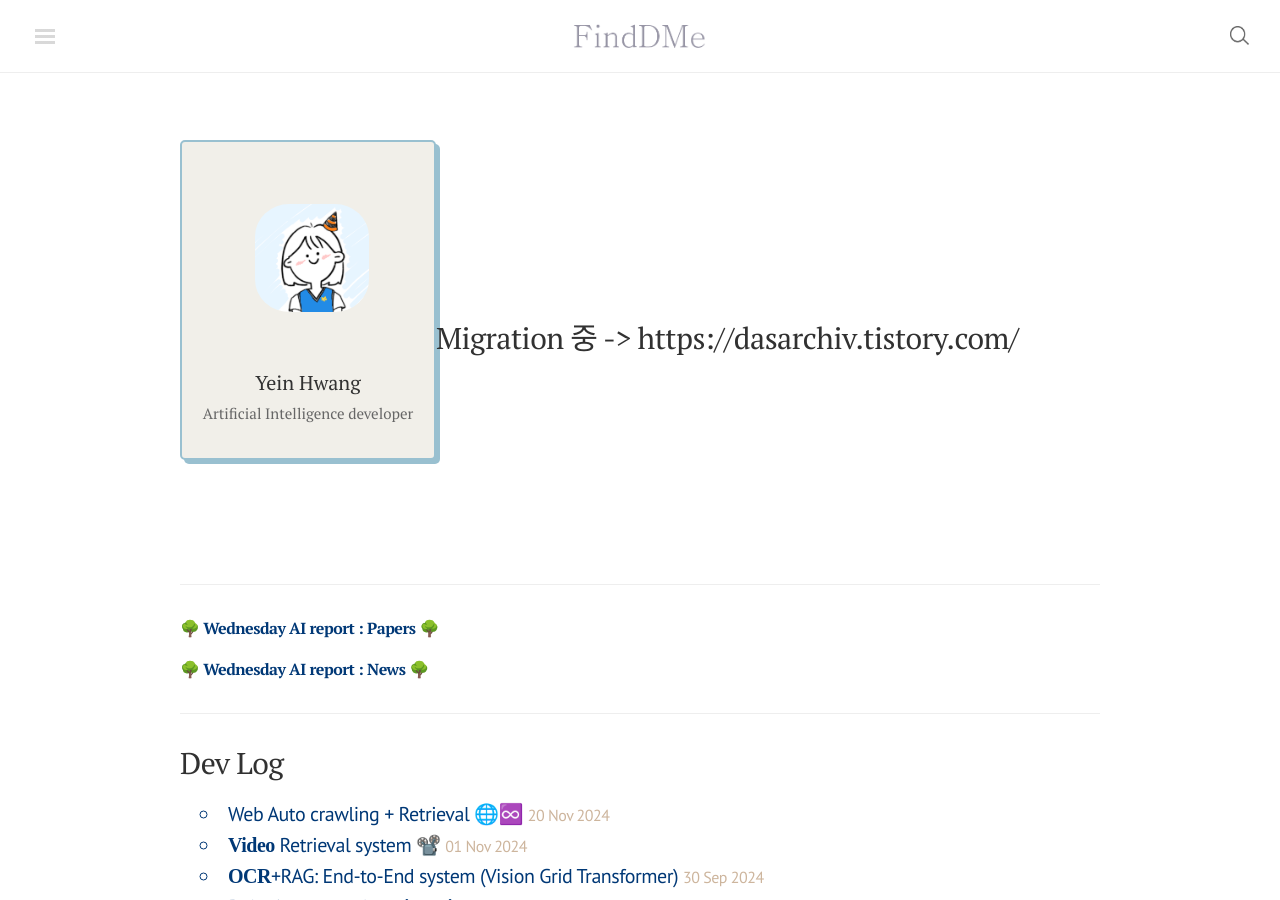
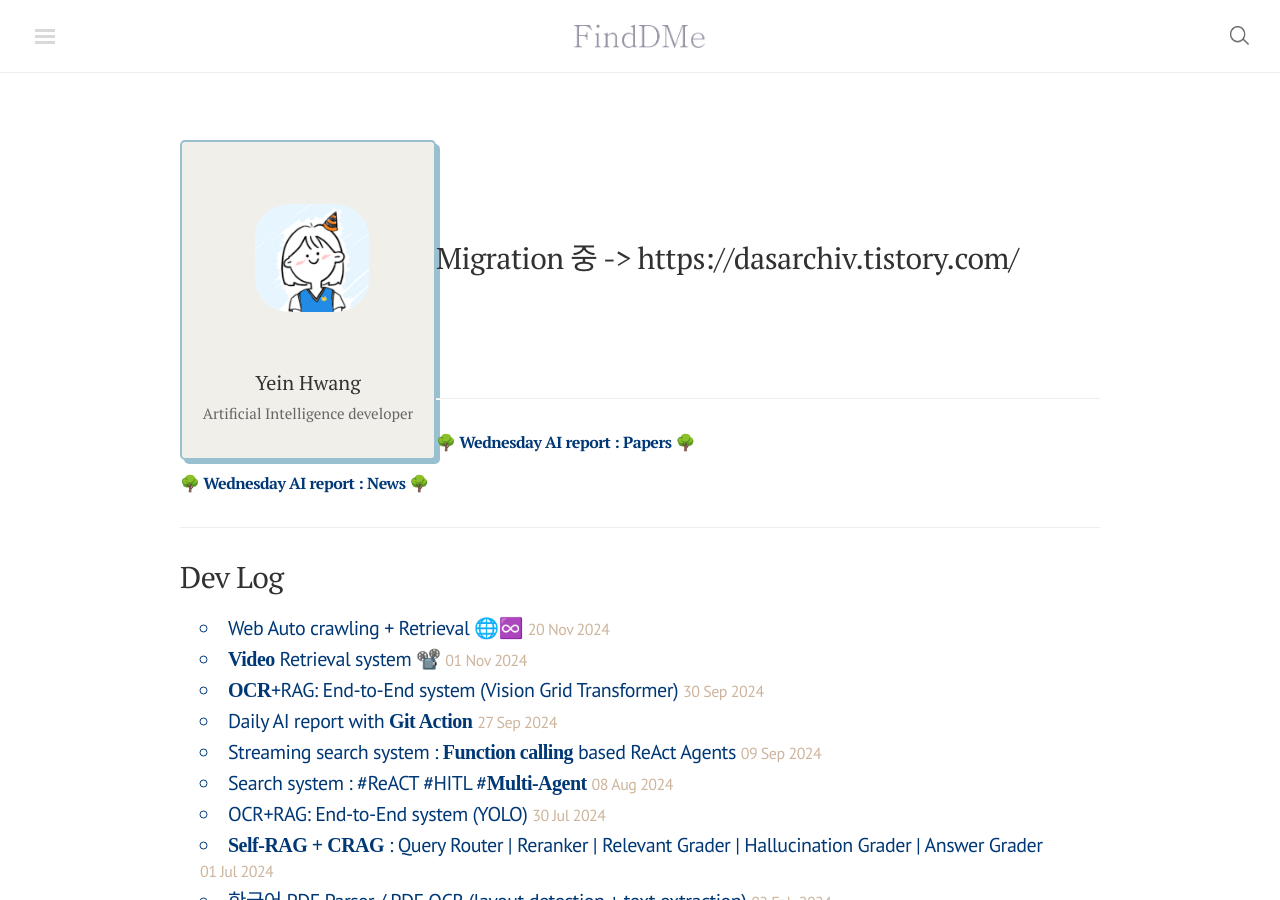
Before and after one commit to finddme/finddme.github.io, a Jekyll site: the page built from index.html, in a window 1280 px wide and 900 px high. Built offline with Jekyll 4.4.1, drawn with Linux system fonts in a browser that asks for light colours; nearby versions of some CDN libraries; comment, search, counter and statistics services are not loaded.

Commit message:
Update index.html

```diff
--- a/index.html
+++ b/index.html
@@ -144,20 +144,12 @@
   <meta name="viewport" content="width=device-width,initial-scale=1"> -->
 <!-- </div>  -->
 
-<div">
+<div>
   <br>
   <br>
   <br>
   <br>
-  <br>
-  <br>
-  <br>
-  <br>
-  <h2>Migration 중 -> https://dasarchiv.tistory.com/ </h2>
-  <br>
-  <br>
-  <br>
-  <br>
+  <h2>    Migration 중 -> https://dasarchiv.tistory.com/ </h2>
   <br>
   <br>
   <br>
```
